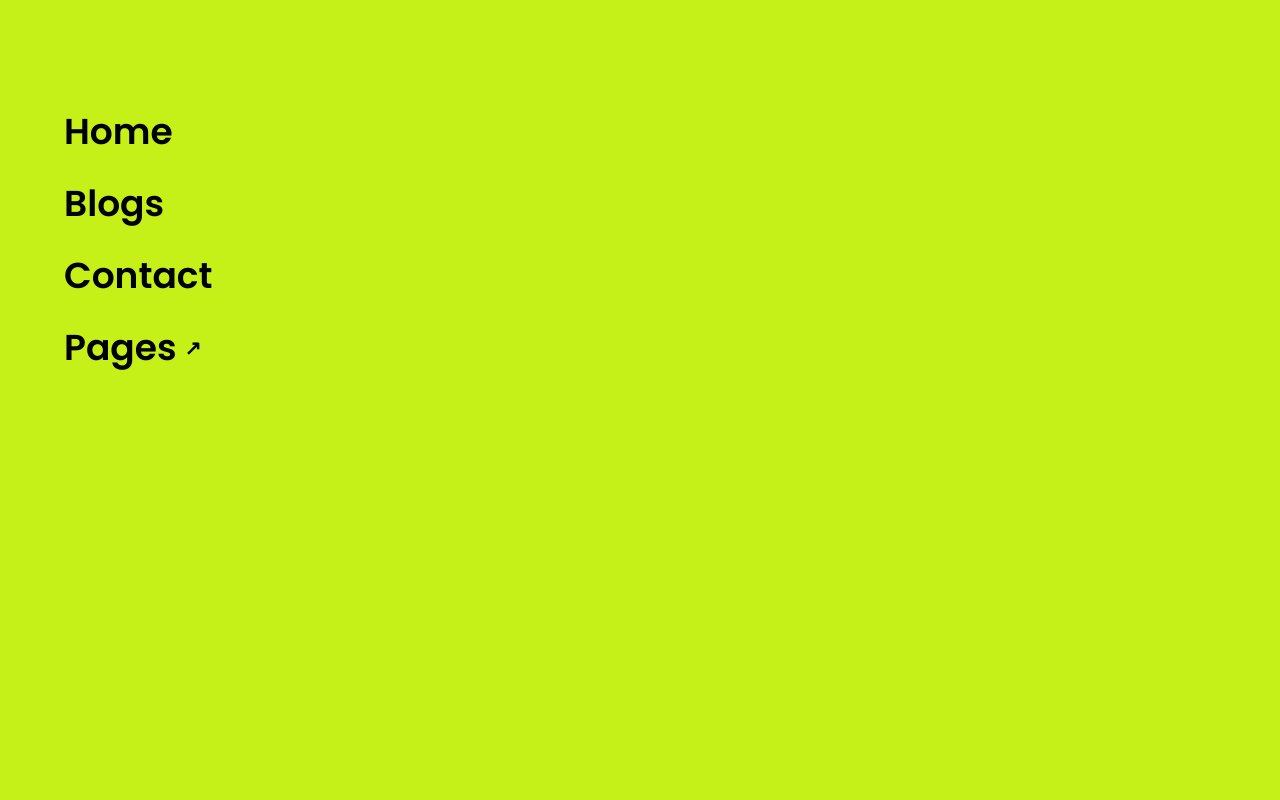
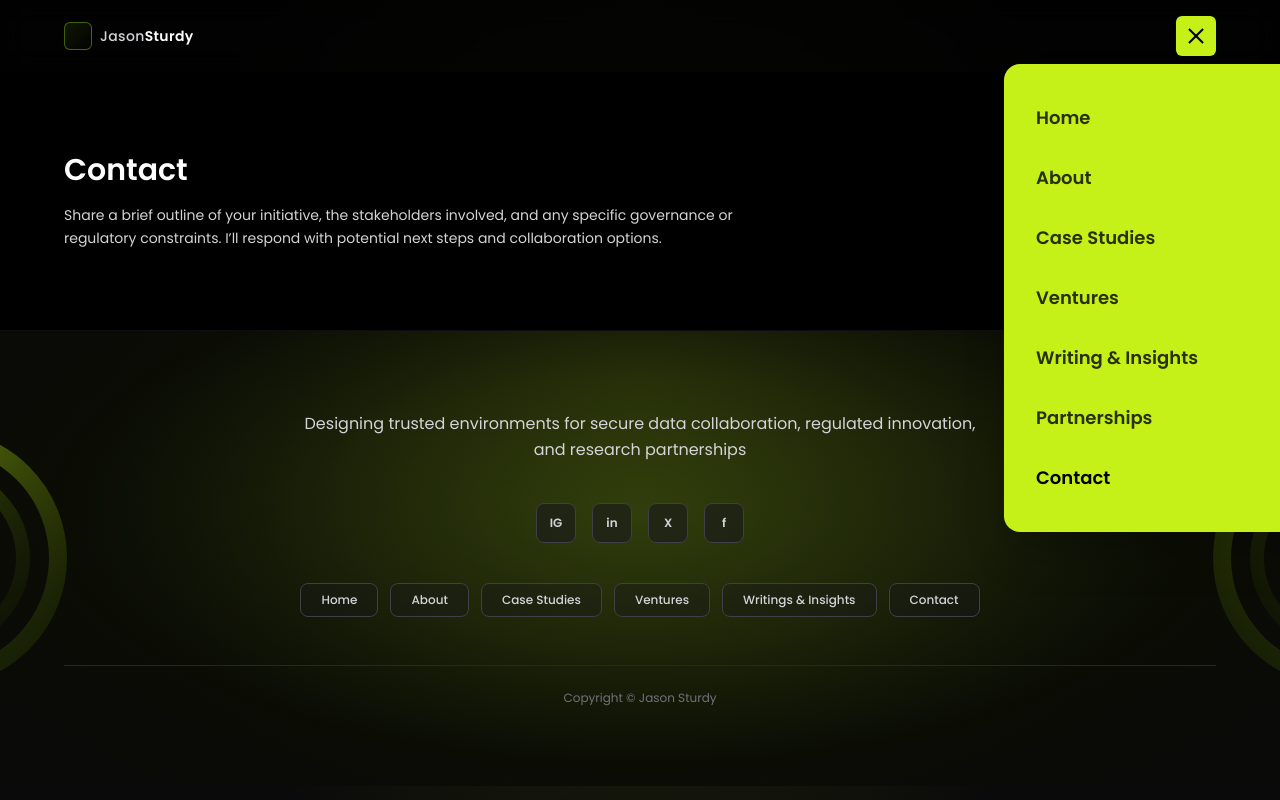
Before and after one commit to Bridgetbeatrixc/sturdy-ie, a Next.js app: page /contact in a window 1280 px wide. Both pictures are taken after a click on the button "Toggle navigation menu". Built offline with nearby package versions, Linux system fonts and the light colour scheme.

Commit message:
repair the navbar & footer
repair the navbar & footer

```diff
--- a/src/components/FooterSection.tsx
+++ b/src/components/FooterSection.tsx
@@ -18,10 +18,60 @@ const SOCIALS = [
 
 export function FooterSection() {
   return (
-    <footer className="relative overflow-hidden bg-black">
-      {/* Background decorative lime circles */}
-      <div className="pointer-events-none absolute -left-20 -top-20 h-64 w-64 rounded-full border-[16px] border-[#c5f018]/20" />
-      <div className="pointer-events-none absolute -right-20 -bottom-20 h-64 w-64 rounded-full border-[16px] border-[#c5f018]/20" />
+    <footer
+      className="relative overflow-hidden"
+      style={{
+        background:
+          "radial-gradient(ellipse at 50% 40%, rgba(60, 80, 10, 0.45) 0%, rgba(30, 40, 5, 0.5) 35%, rgba(10, 12, 4, 0.9) 65%, #0a0a0a 100%)",
+      }}
+    >
+      {/* Decorative gradient arcs — left */}
+      <div className="pointer-events-none absolute -left-28 top-1/2 -translate-y-1/2">
+        <svg
+          width="260"
+          height="320"
+          viewBox="0 0 260 320"
+          fill="none"
+          xmlns="http://www.w3.org/2000/svg"
+        >
+          <defs>
+            <linearGradient id="arcGradL1" x1="0" y1="0" x2="1" y2="1">
+              <stop offset="0%" stopColor="#c5f018" stopOpacity="0.6" />
+              <stop offset="100%" stopColor="#3a5a00" stopOpacity="0.15" />
+            </linearGradient>
+            <linearGradient id="arcGradL2" x1="0" y1="0" x2="1" y2="1">
+              <stop offset="0%" stopColor="#a0d010" stopOpacity="0.4" />
+              <stop offset="100%" stopColor="#2a4200" stopOpacity="0.1" />
+            </linearGradient>
+          </defs>
+          <circle cx="50" cy="160" r="120" stroke="url(#arcGradL1)" strokeWidth="18" />
+          <circle cx="50" cy="160" r="85" stroke="url(#arcGradL2)" strokeWidth="14" />
+        </svg>
+      </div>
+
+      {/* Decorative gradient arcs — right */}
+      <div className="pointer-events-none absolute -right-28 top-1/2 -translate-y-1/2">
+        <svg
+          width="260"
+          height="320"
+          viewBox="0 0 260 320"
+          fill="none"
+          xmlns="http://www.w3.org/2000/svg"
+        >
+          <defs>
+            <linearGradient id="arcGradR1" x1="1" y1="0" x2="0" y2="1">
+              <stop offset="0%" stopColor="#c5f018" stopOpacity="0.6" />
+              <stop offset="100%" stopColor="#3a5a00" stopOpacity="0.15" />
+            </linearGradient>
+            <linearGradient id="arcGradR2" x1="1" y1="0" x2="0" y2="1">
+              <stop offset="0%" stopColor="#a0d010" stopOpacity="0.4" />
+              <stop offset="100%" stopColor="#2a4200" stopOpacity="0.1" />
+            </linearGradient>
+          </defs>
+          <circle cx="210" cy="160" r="120" stroke="url(#arcGradR1)" strokeWidth="18" />
+          <circle cx="210" cy="160" r="85" stroke="url(#arcGradR2)" strokeWidth="14" />
+        </svg>
+      </div>
 
       <div className="relative mx-auto max-w-6xl px-6 py-16 md:px-10 md:py-20 lg:px-0">
         {/* Tagline */}
--- a/src/components/Header.tsx
+++ b/src/components/Header.tsx
@@ -2,52 +2,70 @@
 
 import Link from "next/link";
 import { usePathname } from "next/navigation";
-import { useEffect, useState } from "react";
+import { useCallback, useEffect, useRef, useState } from "react";
 
 const NAV_ITEMS = [
   { label: "Home", href: "/" },
-  { label: "Blogs", href: "/writing" },
+  { label: "About", href: "/about" },
+  { label: "Case Studies", href: "/case-studies" },
+  { label: "Ventures", href: "/ventures" },
+  { label: "Writing & Insights", href: "/writing" },
+  { label: "Partnerships", href: "/partnerships" },
   { label: "Contact", href: "/contact" },
 ];
 
 export function Header() {
   const [menuOpen, setMenuOpen] = useState(false);
   const pathname = usePathname();
+  const menuRef = useRef<HTMLDivElement>(null);
+  const buttonRef = useRef<HTMLButtonElement>(null);
 
   useEffect(() => {
     setMenuOpen(false);
   }, [pathname]);
 
+  const handleClickOutside = useCallback((e: MouseEvent) => {
+    if (
+      menuRef.current &&
+      !menuRef.current.contains(e.target as Node) &&
+      buttonRef.current &&
+      !buttonRef.current.contains(e.target as Node)
+    ) {
+      setMenuOpen(false);
+    }
+  }, []);
+
   useEffect(() => {
     if (menuOpen) {
-      document.body.style.overflow = "hidden";
-    } else {
-      document.body.style.overflow = "";
+      document.addEventListener("mousedown", handleClickOutside);
     }
     return () => {
-      document.body.style.overflow = "";
+      document.removeEventListener("mousedown", handleClickOutside);
     };
-  }, [menuOpen]);
+  }, [menuOpen, handleClickOutside]);
 
   return (
-    <>
     <header className="sticky top-0 z-50 bg-black/80 backdrop-blur-md">
       <div className="mx-auto flex max-w-6xl items-center justify-between px-6 py-4 md:px-10 lg:px-0">
         {/* Logo */}
-          <Link href="/" className="relative z-[60] flex items-center gap-2">
+        <Link href="/" className="flex items-center gap-2">
           <div className="h-7 w-7 rounded-md border border-lime-400/40 bg-gradient-to-br from-lime-400/10 to-lime-500/0" />
           <span className="text-sm font-medium tracking-wide text-zinc-300">
             Jason<span className="font-semibold text-white">Sturdy</span>
           </span>
         </Link>
 
-          {/* Hamburger button */}
+        {/* Hamburger + dropdown wrapper */}
+        <div className="relative">
           <button
+            ref={buttonRef}
             type="button"
             aria-label="Toggle navigation menu"
             aria-expanded={menuOpen}
             onClick={() => setMenuOpen((v) => !v)}
-            className="relative z-[60] flex h-10 w-10 items-center justify-center rounded-md transition"
+            className={`relative z-10 flex h-10 w-10 items-center justify-center rounded-md transition ${
+              menuOpen ? "bg-[#c5f018]" : ""
+            }`}
           >
             <span className="flex flex-col items-center justify-center gap-[5px]">
               <span
@@ -59,7 +77,7 @@ export function Header() {
               />
               <span
                 className={`block h-[2px] w-5 transition-all duration-300 ${
-                  menuOpen ? "opacity-0 bg-black" : "bg-white"
+                  menuOpen ? "opacity-0" : "bg-white"
                 }`}
               />
               <span
@@ -71,39 +89,36 @@ export function Header() {
               />
             </span>
           </button>
-        </div>
-      </header>
 
-      {/* Lime slide-down panel */}
+          {/* Dropdown panel */}
           <div
-        className={`fixed inset-x-0 top-0 z-[55] flex flex-col bg-[#c5f018] transition-all duration-500 ease-in-out ${
-          menuOpen ? "h-screen" : "h-0"
-        } overflow-hidden`}
+            ref={menuRef}
+            className={`absolute right-1/2 top-full translate-x-1/2 mt-2 w-[85vw] max-w-sm origin-top rounded-2xl bg-[#c5f018] shadow-2xl transition-all duration-300 ease-out ${
+              menuOpen
+                ? "scale-y-100 opacity-100"
+                : "pointer-events-none scale-y-0 opacity-0"
+            }`}
           >
-        <div className="mt-20 flex flex-1 flex-col px-8 pt-8 md:px-16">
-          <nav className="flex flex-col gap-8">
-            {NAV_ITEMS.map((item) => (
+            <nav className="flex flex-col px-6 py-6">
+              {NAV_ITEMS.map((item) => {
+                const isActive = pathname === item.href;
+                return (
                   <Link
                     key={item.href}
                     href={item.href}
                     onClick={() => setMenuOpen(false)}
-                className="text-3xl font-semibold text-black transition-opacity hover:opacity-70 md:text-4xl"
+                    className={`rounded-lg px-2 py-4 text-lg font-semibold transition-opacity hover:opacity-70 ${
+                      isActive ? "text-black" : "text-black/80"
+                    }`}
                   >
                     {item.label}
                   </Link>
-            ))}
-            {/* Pages link with arrow */}
-            <button
-              type="button"
-              onClick={() => setMenuOpen(false)}
-              className="flex items-center gap-2 text-3xl font-semibold text-black transition-opacity hover:opacity-70 md:text-4xl"
-            >
-              Pages
-              <span className="text-xl">&#8599;</span>
-            </button>
+                );
+              })}
             </nav>
           </div>
         </div>
-    </>
+      </div>
+    </header>
   );
 }
```
Lines whose indentation alone changed are shown as unchanged.
